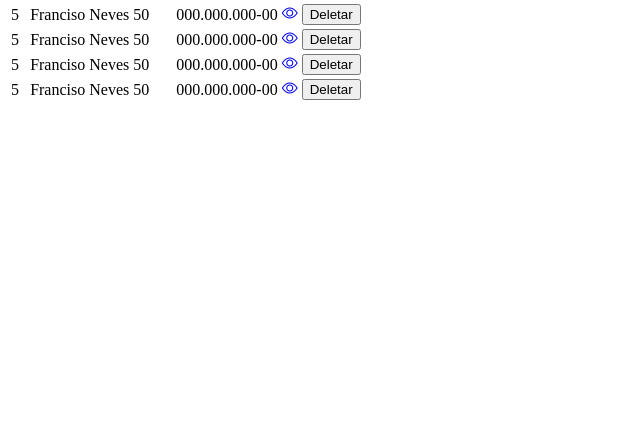
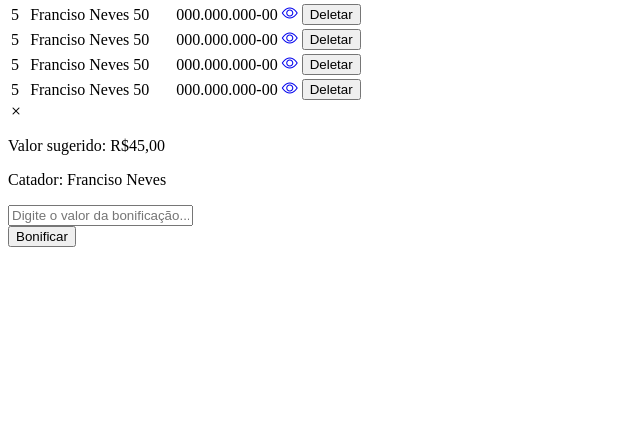
Before and after one commit to LuizReis-dev/reciclamais-rio, a PHP site: page /rankingbonificacao.php in a window 1280 px wide. Shown: the part 369-800 px from the top of the page, without its empty margins (0-640 px from the left). Run offline with PHP 8.4, Linux system fonts and the light colour scheme.

Commit message:
centralizando div de bonificar e ajeitando css

```diff
--- a/ReciclaMais/php/css/navegacao.css
+++ b/ReciclaMais/php/css/navegacao.css
@@ -6,7 +6,7 @@
 
 .navegacao {
     height: 100vh;
-    width: 70px;
+    width: 5vw;
     background-color: #83BD75;
 }
 .navegacao aside {
--- a/ReciclaMais/php/pages/rankingbonificacao.php
+++ b/ReciclaMais/php/pages/rankingbonificacao.php
@@ -34,7 +34,7 @@ require 'navegacao.html';
                 <td>000.000.000-00</td>
                 <td class="acoes">
                     <a class="link" href="#"><i class="bi bi-eye olho"></i></a>
-                    <a class="link"href='#'><button btn-delete class='buttons-template btn-delete'>Deletar</button> </a>
+                    <a class="link" href='#'><button btn-delete class='buttons-template btn-delete'>Deletar</button> </a>
                 </td>
             </tr>
             <tr>
@@ -42,26 +42,37 @@ require 'navegacao.html';
                 <td>Franciso Neves</td>
                 <td>50</td>
                 <td>000.000.000-00</td>
-                <td class="acoes"><a class="link" href="#"><i class="bi bi-eye olho"></i></a> <a class="link"href='#'><button btn-delete class='buttons-template btn-delete'>Deletar</button> </a></td>
+                <td class="acoes"><a class="link" href="#"><i class="bi bi-eye olho"></i></a> <a class="link" href='#'><button btn-delete class='buttons-template btn-delete'>Deletar</button> </a></td>
             </tr>
             <tr>
                 <td>5</td>
                 <td>Franciso Neves</td>
                 <td>50</td>
                 <td>000.000.000-00</td>
-                <td class="acoes"><a class="link" href="#"><i class="bi bi-eye olho"></i></a> <a class="link"href='#'><button btn-delete class='buttons-template btn-delete'>Deletar</button> </a></td>
+                <td class="acoes"><a class="link" href="#"><i class="bi bi-eye olho"></i></a> <a class="link" href='#'><button btn-delete class='buttons-template btn-delete'>Deletar</button> </a></td>
             </tr>
             <tr class="bonificar">
                 <td>5</td>
                 <td>Franciso Neves</td>
                 <td>50</td>
                 <td>000.000.000-00</td>
-                <td class="acoes"><a class="link" href="#"><i class="bi bi-eye olho"></i></a> <a class="link"href='#'><button btn-delete class='buttons-template btn-delete'>Deletar</button> </a></td>
+                <td class="acoes"><a class="link" href="#"><i class="bi bi-eye olho"></i></a> <a class="link" href='#'><button btn-delete class='buttons-template btn-delete'>Deletar</button> </a></td>
             </tr>
 
         </table>
 
+
+
     </div>
+    <div class="form-bonificar">
+            <i class="bi bi-x btn-sair"></i>
+            <p>Valor sugerido: R$45,00</p>
+            <p>Catador: Franciso Neves</p>
+            <form action="">
+                <input type="text" placeholder="Digite o valor da bonificação..."><br>
+                <input type="submit" value="Bonificar">
+            </form>
+        </div>
     <script src="../scripts/rankingbonificacao.js"></script>
 
 </body>
```
Also changed, not shown: ReciclaMais/php/css/controlar.css (+31 -5 lines).
